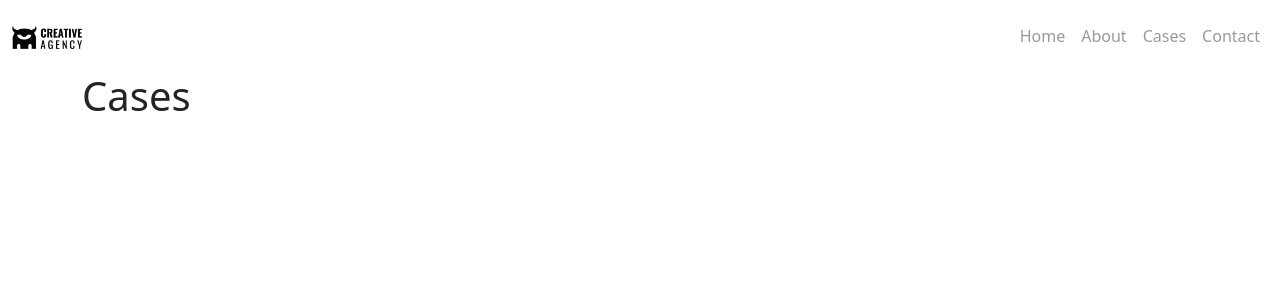
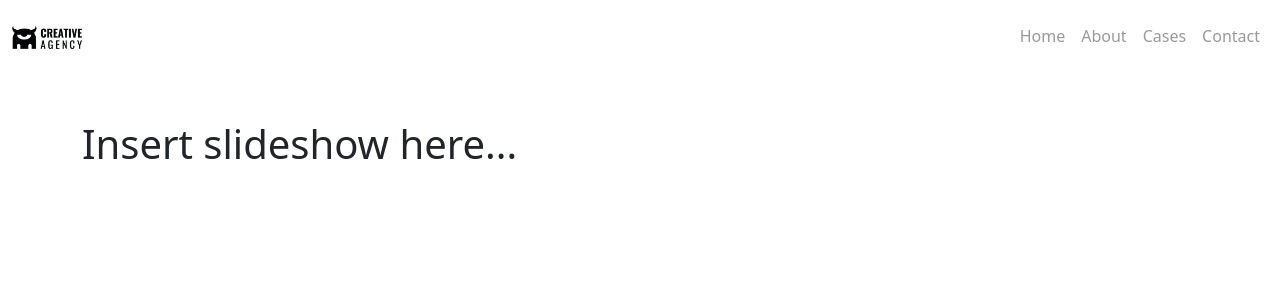
Before and after one commit to Incognito95/simple-react-website, a React (Create React App) app: page /cases in a window 1280 px wide. Shown: the top 300 px of the page. Built offline with nearby package versions, Linux system fonts and the light colour scheme.

Commit message:
removed gallery page

```diff
--- a/src/App.js
+++ b/src/App.js
@@ -5,7 +5,7 @@ import { Route, Routes, BrowserRouter } from "react-router-dom";
 import Menu from './components/Menu';
 import Home from './pages/Home';
 import About from './pages/About';
-import Cases from './pages/Gallery';
+import Cases from './pages/Cases';
 import Contact from './pages/Contact';
 
 function App() {
--- a/src/pages/Cases.js
+++ b/src/pages/Cases.js
@@ -1,5 +1,4 @@
 import { useEffect } from "react";
-import '../script/Slider';
 
 function Cases() {
 
--- a/src/pages/Gallery.js
+++ /dev/null
@@ -1,16 +0,0 @@
-import { useEffect, useState } from "react";
-
-function Gallery() {
-
-    useEffect(() => {
-        document.title = 'Gallery';
-    }, []);
-
-    return (
-        <div className="container mb-5">
-            <h1>Cases</h1>
-        </div>
-    );
-}
-
-export default Gallery;
```
Also changed, not shown: src/js/Slider.js (renamed from src/script/Slider.js).
